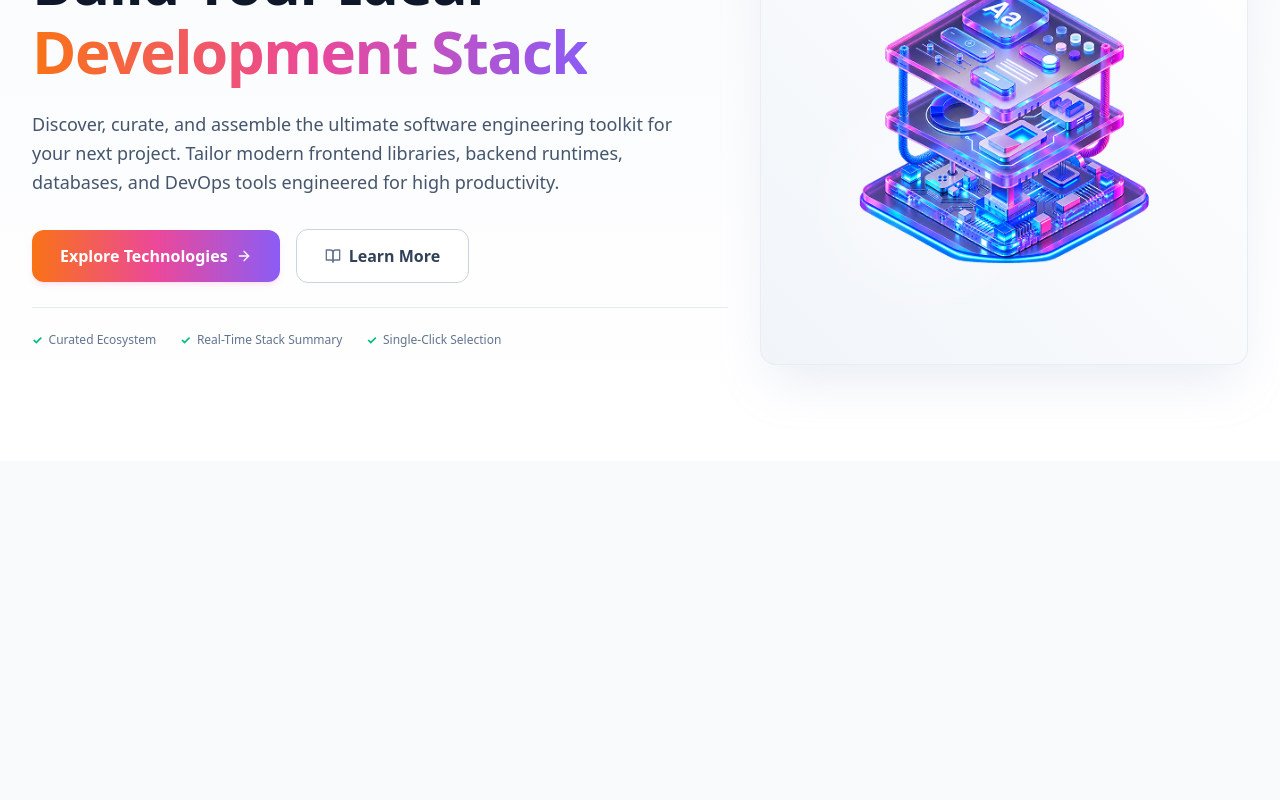
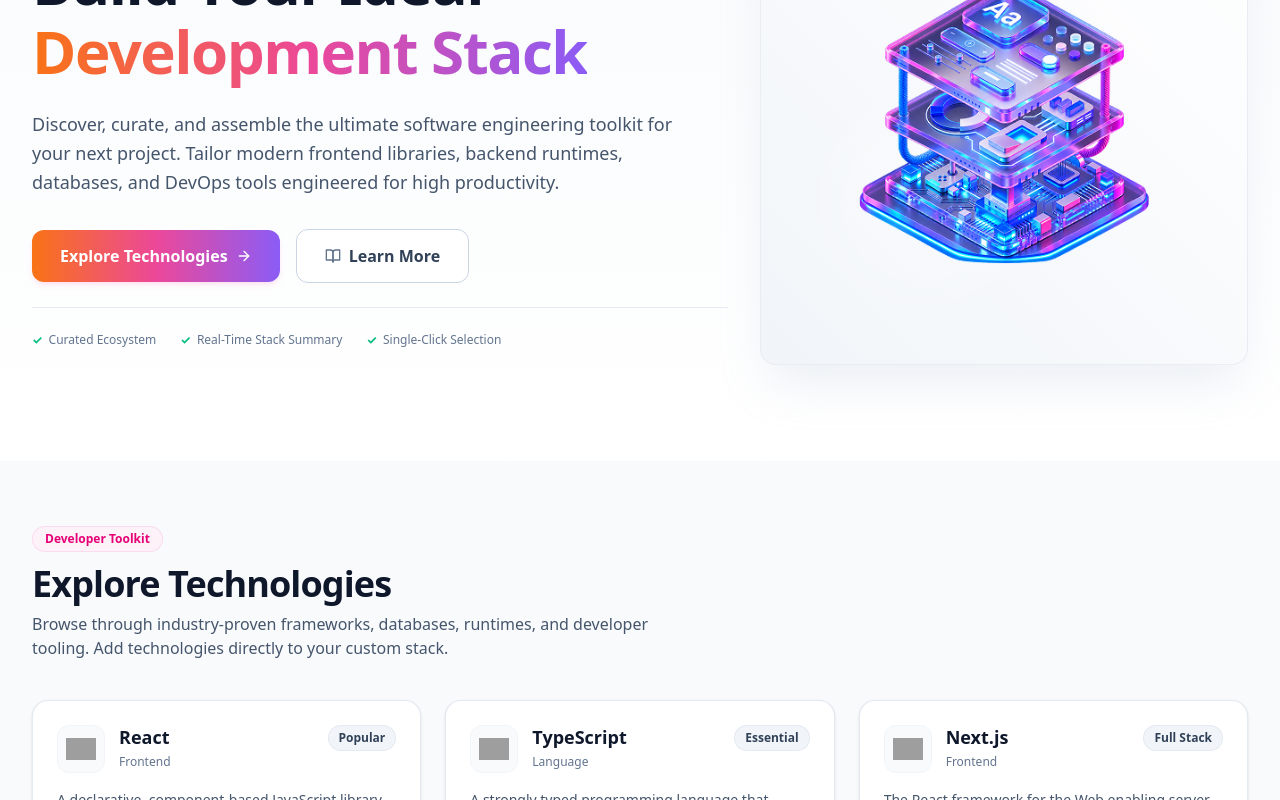
Before and after one commit to imranonweb/assignment-5, a React (Vite) app: page / in a window 1280 px wide. Shown: the part 300-1100 px from the top of the page. Before the commit the page ends 800 px from the top, so only its background shows below. Built offline with nearby package versions, Linux system fonts and the light colour scheme; grey boxes are pictures that could not be loaded.

Commit message:
feat: implement technology cards grid and data loading state

```diff
--- a/index.html
+++ b/index.html
@@ -4,7 +4,7 @@
     <meta charset="UTF-8" />
     <link rel="icon" type="image/svg+xml" href="/favicon.svg" />
     <meta name="viewport" content="width=device-width, initial-scale=1.0" />
-    <title>dev-stack</title>
+    <title>Dev Stack</title>
   </head>
   <body>
     <div id="root"></div>
--- a/src/App.tsx
+++ b/src/App.tsx
@@ -1,13 +1,53 @@
-import React from 'react';
+import React, { useState, useEffect } from 'react';
+import type { Technology } from './types';
 import { Navbar } from './components/Navbar';
 import { Hero } from './components/Hero';
+import { MainLayout } from './components/MainLayout';
 
 const App: React.FC = () => {
+  const [technologies, setTechnologies] = useState<Technology[]>([]);
+  const [loading, setLoading] = useState<boolean>(true);
+  const [stack, setStack] = useState<Technology[]>([]);
+
+  useEffect(() => {
+    const loadData = async () => {
+      try {
+        setLoading(true);
+        const response = await fetch('/data.json');
+        if (!response.ok) {
+          throw new Error(`Failed to load data: ${response.statusText}`);
+        }
+        const data: Technology[] = await response.json();
+        setTechnologies(data);
+      } catch (error) {
+        console.error('Error loading technology dataset:', error);
+      } finally {
+        setLoading(false);
+      }
+    };
+
+    loadData();
+  }, []);
+
+  const handleAddToStack = (tech: Technology) => {
+    const isAlreadyAdded = stack.some((item) => item.id === tech.id);
+    if (isAlreadyAdded) {
+      return;
+    }
+    setStack((previousStack) => [...previousStack, tech]);
+  };
+
   return (
     <div className="min-h-screen flex flex-col bg-slate-50 text-slate-900 selection:bg-pink-100 selection:text-pink-600">
       <Navbar />
       <main className="flex-grow">
         <Hero />
+        <MainLayout
+          technologies={technologies}
+          loading={loading}
+          stack={stack}
+          handleAddToStack={handleAddToStack}
+        />
       </main>
     </div>
   );
--- /dev/null
+++ b/src/components/MainLayout.tsx
@@ -0,0 +1,58 @@
+import React from 'react';
+import type { Technology } from '../types';
+import { TechList } from './TechList';
+
+export interface MainLayoutProps {
+  technologies: Technology[];
+  loading: boolean;
+  stack: Technology[];
+  handleAddToStack: (tech: Technology) => void;
+  sidebar?: React.ReactNode;
+}
+
+export const MainLayout: React.FC<MainLayoutProps> = ({
+  technologies,
+  loading,
+  stack,
+  handleAddToStack,
+  sidebar,
+}) => {
+  return (
+    <section id="technologies" className="py-12 md:py-16 bg-slate-50">
+      <div className="max-w-7xl mx-auto px-4 sm:px-6 lg:px-8">
+
+        <div className="mb-10 text-center md:text-left">
+          <div className="inline-flex items-center gap-2 px-3 py-1 rounded-full bg-pink-50 border border-pink-200/60 text-xs font-semibold text-pink-600 mb-3">
+            Developer Toolkit
+          </div>
+          <h2 className="text-3xl sm:text-4xl font-extrabold text-slate-900 tracking-tight">
+            Explore Technologies
+          </h2>
+          <p className="mt-2 text-base text-slate-600 max-w-2xl">
+            Browse through industry-proven frameworks, databases, runtimes, and developer tooling. Add technologies directly to your custom stack.
+          </p>
+        </div>
+
+
+        <div className="flex flex-col lg:flex-row items-start gap-8">
+
+          <div className="w-full lg:flex-1">
+            <TechList
+              technologies={technologies}
+              loading={loading}
+              stack={stack}
+              handleAddToStack={handleAddToStack}
+            />
+          </div>
+
+
+          {sidebar && (
+            <div className="w-full lg:w-80 xl:w-96 shrink-0 lg:sticky lg:top-24">
+              {sidebar}
+            </div>
+          )}
+        </div>
+      </div>
+    </section>
+  );
+};
--- /dev/null
+++ b/src/components/TechCard.tsx
@@ -0,0 +1,106 @@
+import React from 'react';
+import { FaStar } from 'react-icons/fa';
+import type { Technology } from '../types';
+
+export interface TechCardProps {
+  tech: Technology;
+  stack: Technology[];
+  handleAddToStack: (tech: Technology) => void;
+}
+
+export const TechCard: React.FC<TechCardProps> = ({
+  tech,
+  stack,
+  handleAddToStack,
+}) => {
+  const isAdded = stack.some((item) => item.id === tech.id);
+
+  const getDifficultyColor = (difficulty: string) => {
+    switch (difficulty.toLowerCase()) {
+      case 'beginner-friendly':
+        return 'bg-emerald-50 text-emerald-700 border-emerald-200';
+      case 'intermediate':
+        return 'bg-amber-50 text-amber-700 border-amber-200';
+      case 'advanced':
+        return 'bg-rose-50 text-rose-700 border-rose-200';
+      default:
+        return 'bg-slate-50 text-slate-700 border-slate-200';
+    }
+  };
+
+  return (
+    <div className="flex flex-col justify-between bg-white rounded-2xl border border-slate-200/90 p-6 shadow-sm hover:shadow-md hover:border-slate-300 transition-all duration-200">
+      <div>
+        <div className="flex items-start justify-between gap-4">
+          <div className="flex items-center gap-3.5">
+            <div className="w-12 h-12 rounded-xl bg-slate-50 border border-slate-100 flex items-center justify-center p-2 shrink-0">
+              <img
+                src={tech.icon}
+                alt={`${tech.name} icon`}
+                className="w-full h-full object-contain"
+                loading="lazy"
+              />
+            </div>
+            <div>
+              <h3 className="text-lg font-bold text-slate-900 leading-tight">
+                {tech.name}
+              </h3>
+              <span className="inline-block text-xs font-medium text-slate-500 mt-0.5">
+                {tech.category}
+              </span>
+            </div>
+          </div>
+
+          <span className="px-2.5 py-1 text-xs font-semibold rounded-full bg-slate-100 text-slate-700 border border-slate-200/80 shrink-0">
+            {tech.badge}
+          </span>
+        </div>
+
+
+        <p className="mt-4 text-sm text-slate-600 leading-relaxed line-clamp-3">
+          {tech.description}
+        </p>
+
+
+        <div className="mt-5 pt-4 border-t border-slate-100 flex items-center justify-between gap-2">
+
+          <span
+            className={`px-2.5 py-0.5 text-xs font-medium rounded-md border ${getDifficultyColor(
+              tech.difficulty
+            )}`}
+          >
+            {tech.difficulty}
+          </span>
+
+
+          <div className="flex items-center gap-1.5 text-sm font-semibold text-slate-800">
+            <FaStar className="w-4 h-4 text-amber-400" />
+            <span>{tech.rating.toFixed(1)}</span>
+          </div>
+        </div>
+      </div>
+
+
+      <div className="mt-5">
+        <button
+          type="button"
+          onClick={() => handleAddToStack(tech)}
+          disabled={isAdded}
+          className={`w-full py-2.5 px-4 rounded-xl text-sm font-semibold transition-all duration-200 flex items-center justify-center gap-2 ${
+            isAdded
+              ? 'bg-slate-100 text-slate-400 cursor-not-allowed border border-slate-200'
+              : 'brand-gradient text-white shadow-sm hover:opacity-95 hover:shadow focus:outline-none focus:ring-2 focus:ring-pink-400'
+          }`}
+        >
+          {isAdded ? (
+            <>
+              <span className="text-emerald-500 font-bold">✓</span> Added to Stack
+            </>
+          ) : (
+            '+ Add to Stack'
+          )}
+        </button>
+      </div>
+    </div>
+  );
+};
--- /dev/null
+++ b/src/components/TechList.tsx
@@ -0,0 +1,72 @@
+import React from 'react';
+import type { Technology } from '../types';
+import { TechCard } from './TechCard';
+
+export interface TechListProps {
+  technologies: Technology[];
+  loading: boolean;
+  stack: Technology[];
+  handleAddToStack: (tech: Technology) => void;
+}
+
+export const TechList: React.FC<TechListProps> = ({
+  technologies,
+  loading,
+  stack,
+  handleAddToStack,
+}) => {
+  if (loading) {
+    return (
+      <div className="grid grid-cols-1 md:grid-cols-2 lg:grid-cols-3 gap-6">
+        {[...Array(6)].map((_, index) => (
+          <div
+            key={`skeleton-${index}`}
+            className="bg-white rounded-2xl border border-slate-200/80 p-6 animate-pulse space-y-4 shadow-sm"
+          >
+            <div className="flex items-start justify-between">
+              <div className="flex items-center gap-3">
+                <div className="w-12 h-12 bg-slate-200 rounded-xl" />
+                <div className="space-y-2">
+                  <div className="w-24 h-4 bg-slate-200 rounded" />
+                  <div className="w-16 h-3 bg-slate-100 rounded" />
+                </div>
+              </div>
+              <div className="w-14 h-5 bg-slate-100 rounded-full" />
+            </div>
+            <div className="space-y-2 pt-2">
+              <div className="w-full h-3 bg-slate-100 rounded" />
+              <div className="w-5/6 h-3 bg-slate-100 rounded" />
+              <div className="w-2/3 h-3 bg-slate-100 rounded" />
+            </div>
+            <div className="pt-4 border-t border-slate-100 flex justify-between">
+              <div className="w-20 h-4 bg-slate-100 rounded" />
+              <div className="w-12 h-4 bg-slate-200 rounded" />
+            </div>
+            <div className="w-full h-10 bg-slate-200 rounded-xl mt-4" />
+          </div>
+        ))}
+      </div>
+    );
+  }
+
+  if (technologies.length === 0) {
+    return (
+      <div className="bg-white rounded-2xl border border-slate-200 p-12 text-center">
+        <p className="text-slate-500 font-medium">No technologies found.</p>
+      </div>
+    );
+  }
+
+  return (
+    <div className="grid grid-cols-1 md:grid-cols-2 lg:grid-cols-3 gap-6">
+      {technologies.map((tech) => (
+        <TechCard
+          key={tech.id}
+          tech={tech}
+          stack={stack}
+          handleAddToStack={handleAddToStack}
+        />
+      ))}
+    </div>
+  );
+};
```
